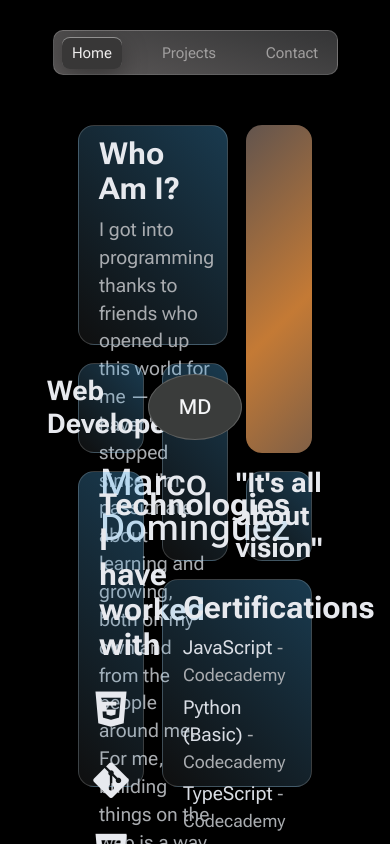
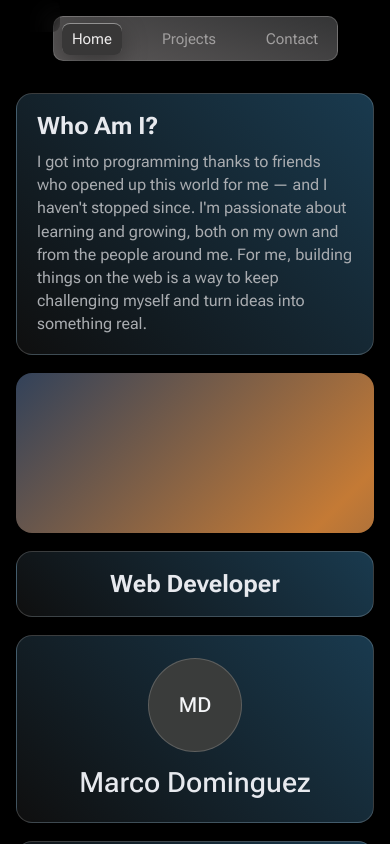
Before and after one commit to Marcodggz/portfolio, a React (Vite) app: page / in a window 390 px wide. Shown: the top 844 px of the page. Built offline with nearby package versions, Linux system fonts and the light colour scheme.

Commit message:
fix: improve home responsive layout

```diff
--- a/src/components/home/AboutMe/AboutMe.module.css
+++ b/src/components/home/AboutMe/AboutMe.module.css
@@ -23,3 +23,17 @@
   color: #a9acb0;
   line-height: 1.45;
 }
+
+@media (max-width: 600px) {
+  .aboutMe {
+    padding: 18px 20px;
+  }
+
+  .aboutMe h2 {
+    font-size: 1.5rem;
+  }
+
+  .aboutMe p {
+    font-size: 1rem;
+  }
+}
--- a/src/components/home/Certifications/Certifications.module.css
+++ b/src/components/home/Certifications/Certifications.module.css
@@ -33,3 +33,21 @@
   color: #a9acb0;
   font-size: 1.1rem;
 }
+
+@media (max-width: 600px) {
+  .certifications {
+    padding: 18px 20px;
+  }
+
+  .certifications h2 {
+    font-size: 1.5rem;
+  }
+
+  .certItem {
+    font-size: 1rem;
+  }
+
+  .certItem span {
+    font-size: 0.9rem;
+  }
+}
--- a/src/components/home/NameCard/NameCard.module.css
+++ b/src/components/home/NameCard/NameCard.module.css
@@ -33,3 +33,14 @@
   font-weight: 500;
   line-height: 1.2;
 }
+
+@media (max-width: 600px) {
+  .nameCard {
+    padding: 22px 20px;
+    gap: 14px;
+  }
+
+  .nameCard h1 {
+    font-size: 1.75rem;
+  }
+}
--- a/src/components/home/Skills/Skills.module.css
+++ b/src/components/home/Skills/Skills.module.css
@@ -52,3 +52,13 @@
     transition: none;
   }
 }
+
+@media (max-width: 600px) {
+  .skills {
+    padding: 16px 20px;
+  }
+
+  .skills h2 {
+    font-size: 1.45rem;
+  }
+}
--- a/src/components/home/Vision/Vision.module.css
+++ b/src/components/home/Vision/Vision.module.css
@@ -18,3 +18,13 @@
   font-size: 1.7rem;
   line-height: 1.2;
 }
+
+@media (max-width: 600px) {
+  .vision {
+    padding: 18px 20px;
+  }
+
+  .vision h2 {
+    font-size: 1.5rem;
+  }
+}
--- a/src/components/home/WebDev/WebDev.module.css
+++ b/src/components/home/WebDev/WebDev.module.css
@@ -18,3 +18,13 @@
   font-size: 1.7rem;
   line-height: 1.2;
 }
+
+@media (max-width: 600px) {
+  .webDev {
+    padding: 18px 20px;
+  }
+
+  .webDev h2 {
+    font-size: 1.5rem;
+  }
+}
--- a/src/components/shared/Layout/Layout.module.css
+++ b/src/components/shared/Layout/Layout.module.css
@@ -7,3 +7,10 @@
   width: 100%;
   background-color: black;
 }
+
+/* Give the bare <main> element an explicit width so that width: 100%
+   inside homeContainer resolves against the viewport, not max-content. */
+.mainContent > main {
+  width: 100%;
+  min-width: 0;
+}
--- a/src/components/shared/Nav/Nav.module.css
+++ b/src/components/shared/Nav/Nav.module.css
@@ -39,7 +39,9 @@
   border-radius: 8px;
   padding: 7px 10px;
   text-decoration: none;
-  box-shadow: 0 8px 24px rgba(0, 0, 0, 0.35), inset 0 1px 0 rgba(255, 255, 255, 0.45);
+  box-shadow:
+    0 8px 24px rgba(0, 0, 0, 0.35),
+    inset 0 1px 0 rgba(255, 255, 255, 0.45);
   backdrop-filter: blur(12px) saturate(1.35);
   -webkit-backdrop-filter: blur(12px) saturate(1.35);
 }
@@ -54,3 +56,11 @@
   color: #b9c3cd;
   transition: color 0.4s;
 }
+
+@media (max-width: 600px) {
+  .nav {
+    width: calc(100% - 32px);
+    max-width: 285px;
+    margin: 16px auto;
+  }
+}
--- a/src/pages/Home/Home.module.css
+++ b/src/pages/Home/Home.module.css
@@ -4,7 +4,13 @@
 }
 
 .homeContainer {
-  width: min(60%, 1080px);
+  /* FIX: width: 100% + max-width avoids the percentage-inside-fit-content-flex-item
+     issue. The old min(90%, 1080px) resolved against <main>'s uncertain width
+     and could expand the container past the viewport on small screens.
+     padding: 0 16px replaces the 5% side gap that min(90%,...) provided. */
+  width: 100%;
+  max-width: 1080px;
+  padding: 0 16px;
   margin-inline: auto;
   box-sizing: border-box;
 }
@@ -13,7 +19,13 @@
   display: grid;
   gap: 18px;
   grid-template-columns: repeat(12, 1fr);
-  grid-template-rows: 220px 90px 90px 110px 80px;
+  /* FIX: minmax allows rows to grow when content exceeds the minimum — no more clipping */
+  grid-template-rows:
+    minmax(220px, auto)
+    minmax(90px, auto)
+    minmax(90px, auto)
+    minmax(110px, auto)
+    minmax(80px, auto);
   grid-template-areas:
     "about   about   about   about   about   about   about   about   abstract abstract abstract abstract"
     "webdev  webdev  webdev  webdev  name    name    name    name    abstract abstract abstract abstract"
@@ -22,10 +34,138 @@
     "skills  skills  skills  skills  cert    cert    cert    cert    cert     cert     cert     cert";
 }
 
-.aboutMe        { grid-area: about; }
-.webDev         { grid-area: webdev; }
-.nameCard       { grid-area: name; }
-.vision         { grid-area: vision; }
-.skills         { grid-area: skills; }
-.abstractImage  { grid-area: abstract; }
-.certifications { grid-area: cert; }
+.aboutMe {
+  grid-area: about;
+}
+.webDev {
+  grid-area: webdev;
+}
+.nameCard {
+  grid-area: name;
+}
+.vision {
+  grid-area: vision;
+}
+.skills {
+  grid-area: skills;
+}
+.abstractImage {
+  grid-area: abstract;
+}
+.certifications {
+  grid-area: cert;
+}
+
+/* min-width: 0 prevents grid items from expanding their column beyond the
+   fr-based size. Without this, items with wide content resist shrinking
+   (min-width: auto default) and blow the column out past the container. */
+.aboutMe,
+.webDev,
+.nameCard,
+.vision,
+.skills,
+.abstractImage,
+.certifications {
+  min-width: 0;
+}
+
+/* ── Tablet portrait ≤ 900px — covers 820 × 1180 ────────────────────────── */
+/*    Container at 820px: 820px wide, inner grid = 788px (minus 16px each   */
+/*    side of container padding). 6 columns at ~115px each.                 */
+@media (max-width: 900px) {
+  .homeGrid {
+    grid-template-columns: repeat(6, 1fr);
+    grid-template-rows: auto;
+    grid-template-areas:
+      "about    about    about    about    about    about"
+      "abstract abstract name     name     name     name"
+      "webdev   webdev   webdev   vision   vision   vision"
+      "skills   skills   skills   skills   skills   skills"
+      "cert     cert     cert     cert     cert     cert";
+  }
+}
+
+/* ── Mobile ≤ 600px — covers 390 × 844 and 320 × 568 ────────────────────── */
+@media (max-width: 600px) {
+  .home {
+    padding: 16px 0 48px 0;
+  }
+
+  /* Bump side gutters from 16px to 20px for comfortable breathing room. */
+  .homeContainer {
+    padding: 0 20px;
+  }
+
+  .homeGrid {
+    grid-template-columns: 1fr;
+    grid-template-rows: auto;
+    grid-template-areas:
+      "about"
+      "name"
+      "webdev"
+      "vision"
+      "skills"
+      "cert"
+      "abstract";
+    gap: 18px;
+  }
+
+  /* Explicit column reset — ensures every item spans the single column
+     regardless of any desktop grid-area column placement that could persist. */
+  .aboutMe,
+  .webDev,
+  .nameCard,
+  .vision,
+  .skills,
+  .abstractImage,
+  .certifications {
+    grid-column: 1 / -1;
+  }
+
+  /* AbstractImage has height: 100% but no text content.
+     Without this the row collapses to 0px. */
+  .abstractImage {
+    min-height: 160px;
+  }
+}
+
+@media (max-width: 1180px) {
+  .home {
+    width: 100%;
+    padding: 16px 0 48px;
+  }
+
+  .homeContainer {
+    width: 100%;
+    max-width: 720px;
+    margin: 0 auto;
+    padding: 0 16px;
+  }
+
+  .homeGrid {
+    width: 100%;
+    display: grid;
+    grid-template-columns: 1fr;
+    grid-template-rows: none;
+    grid-auto-rows: auto;
+    gap: 18px;
+  }
+
+  .aboutMe,
+  .nameCard,
+  .webDev,
+  .vision,
+  .skills,
+  .certifications,
+  .abstractImage {
+    grid-column: 1 / -1;
+    grid-row: auto;
+    width: 100%;
+    min-width: 0;
+    max-width: 100%;
+  }
+
+  .abstractImage {
+    min-height: 160px;
+  }
+}
```
